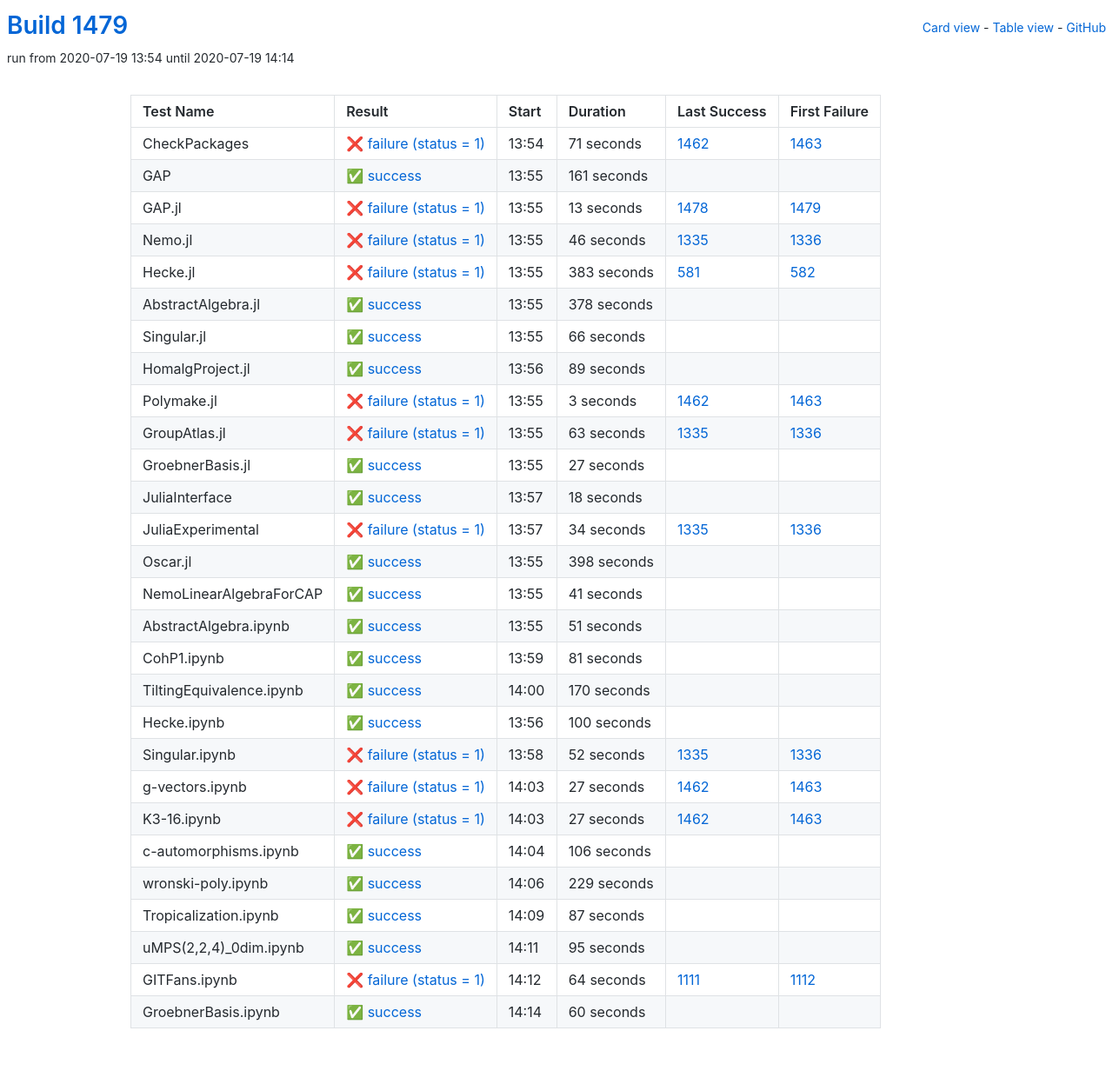
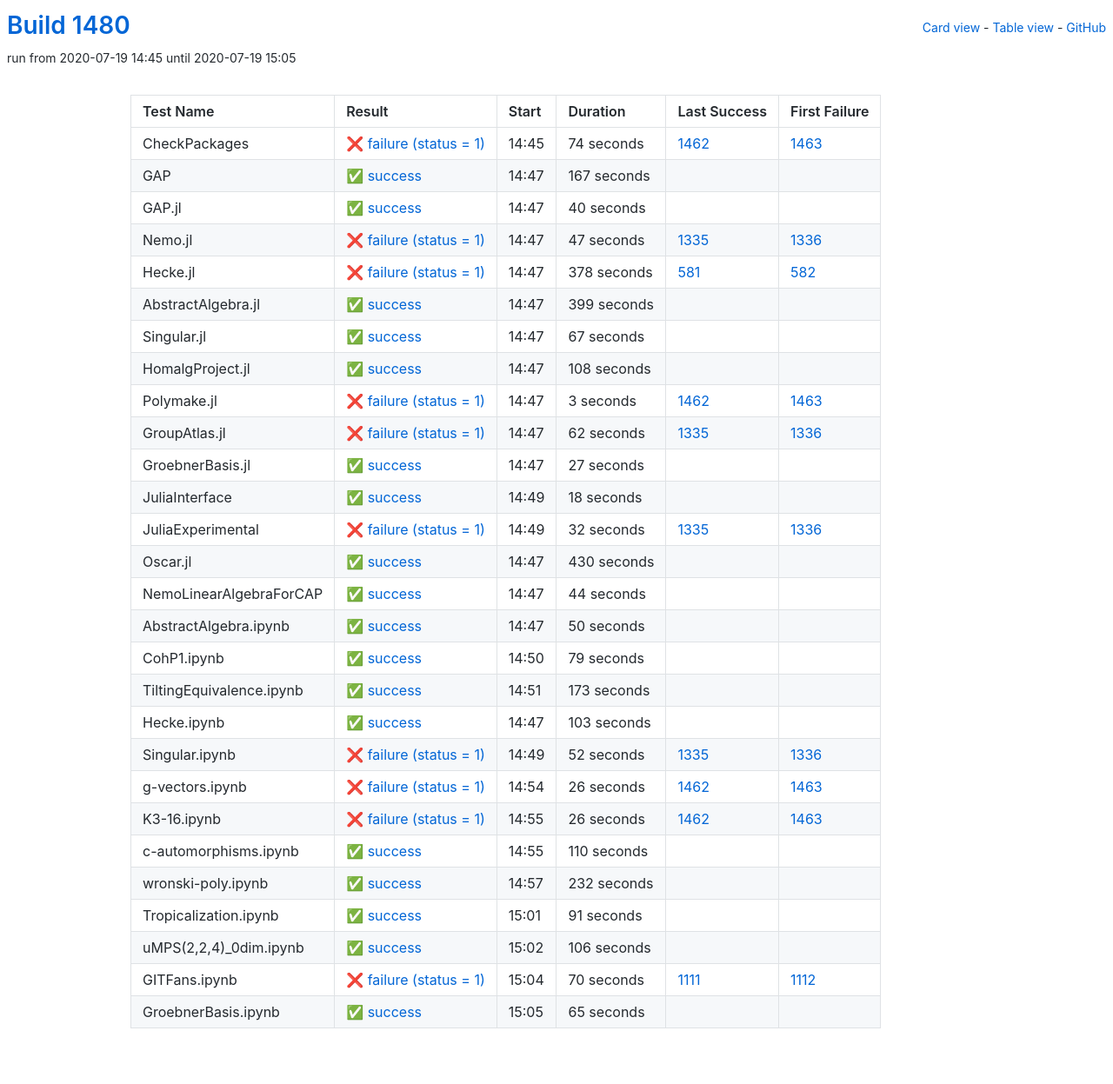
Before and after one commit to oscar-system/oscar-ci-status-1.4, a Jekyll site: the page built from table.html, in a window 1280 px wide. Shown: the whole page at 87% size. Built offline with Jekyll 4.4.1, drawn with Linux system fonts in a browser that asks for light colours.

Commit message:
Build #1480

```diff
--- a/_data/ci.yml
+++ b/_data/ci.yml
@@ -1,6 +1,6 @@
 ---
-build: 1479
-build_url: https://oscarci.mathematik.uni-kl.de/job/oscar-julia-1.4/1479/
+build: 1480
+build_url: https://oscarci.mathematik.uni-kl.de/job/oscar-julia-1.4/1480/
 job: oscar-julia-1.4
 organization: oscar-system
 repo: oscar-ci-status-1.4
@@ -8,104 +8,104 @@ repourl: https://github.com/oscar-system/oscar-ci-status-1.4
 tests:
 - name: CheckPackages
   id: checkpackages
-  log: https://oscarci.mathematik.uni-kl.de/job/oscar-julia-1.4/1479/artifact/logs/build-1479/CheckPackages.log
-  start: 2020-07-19 13:54
+  log: https://oscarci.mathematik.uni-kl.de/job/oscar-julia-1.4/1480/artifact/logs/build-1480/CheckPackages.log
+  start: 2020-07-19 14:45
   success: false
   exitcode: 1
   status: failure
-  duration: 71
+  duration: 74
   last_success: 1462
   last_success_url: https://oscarci.mathematik.uni-kl.de/job/oscar-julia-1.4/1462/
   first_failure: 1463
   first_failure_url: https://oscarci.mathematik.uni-kl.de/job/oscar-julia-1.4/1463/
 - name: GAP
   id: gap
-  log: https://oscarci.mathematik.uni-kl.de/job/oscar-julia-1.4/1479/artifact/logs/build-1479/GAP.log
-  start: 2020-07-19 13:55
+  log: https://oscarci.mathematik.uni-kl.de/job/oscar-julia-1.4/1480/artifact/logs/build-1480/GAP.log
+  start: 2020-07-19 14:47
   success: true
   exitcode: 0
   status: success
-  duration: 161
+  duration: 167
   last_success: false
   last_success_url:
   first_failure: false
   first_failure_url:
 - name: GAP.jl
   id: gap-jl
-  log: https://oscarci.mathematik.uni-kl.de/job/oscar-julia-1.4/1479/artifact/logs/build-1479/GAP.jl.log
-  start: 2020-07-19 13:55
+  log: https://oscarci.mathematik.uni-kl.de/job/oscar-julia-1.4/1480/artifact/logs/build-1480/GAP.jl.log
+  start: 2020-07-19 14:47
+  success: true
+  exitcode: 0
+  status: success
+  duration: 40
+  last_success: false
+  last_success_url:
+  first_failure: false
+  first_failure_url:
+- name: Nemo.jl
+  id: nemo-jl
+  log: https://oscarci.mathematik.uni-kl.de/job/oscar-julia-1.4/1480/artifact/logs/build-1480/Nemo.jl.log
+  start: 2020-07-19 14:47
   success: false
   exitcode: 1
   status: failure
-  duration: 13
-  last_success: 1478
-  last_success_url: https://oscarci.mathematik.uni-kl.de/job/oscar-julia-1.4/1478/
-  first_failure: 1479
-  first_failure_url: https://oscarci.mathematik.uni-kl.de/job/oscar-julia-1.4/1479/
-- name: Nemo.jl
-  id: nemo-jl
-  log: https://oscarci.mathematik.uni-kl.de/job/oscar-julia-1.4/1479/artifact/logs/build-1479/Nemo.jl.log
-  start: 2020-07-19 13:55
-  success: false
-  exitcode: 1
-  status: failure
-  duration: 46
+  duration: 47
   last_success: 1335
   last_success_url: https://oscarci.mathematik.uni-kl.de/job/oscar-julia-1.4/1335/
   first_failure: 1336
   first_failure_url: https://oscarci.mathematik.uni-kl.de/job/oscar-julia-1.4/1336/
 - name: Hecke.jl
   id: hecke-jl
-  log: https://oscarci.mathematik.uni-kl.de/job/oscar-julia-1.4/1479/artifact/logs/build-1479/Hecke.jl.log
-  start: 2020-07-19 13:55
+  log: https://oscarci.mathematik.uni-kl.de/job/oscar-julia-1.4/1480/artifact/logs/build-1480/Hecke.jl.log
+  start: 2020-07-19 14:47
   success: false
   exitcode: 1
   status: failure
-  duration: 383
+  duration: 378
   last_success: 581
   last_success_url: https://oscarci.mathematik.uni-kl.de/job/oscar-julia-1.4/581/
   first_failure: 582
   first_failure_url: https://oscarci.mathematik.uni-kl.de/job/oscar-julia-1.4/582/
 - name: AbstractAlgebra.jl
   id: abstractalgebra-jl
-  log: https://oscarci.mathematik.uni-kl.de/job/oscar-julia-1.4/1479/artifact/logs/build-1479/AbstractAlgebra.jl.log
-  start: 2020-07-19 13:55
+  log: https://oscarci.mathematik.uni-kl.de/job/oscar-julia-1.4/1480/artifact/logs/build-1480/AbstractAlgebra.jl.log
+  start: 2020-07-19 14:47
   success: true
   exitcode: 0
   status: success
-  duration: 378
+  duration: 399
   last_success: false
   last_success_url:
   first_failure: false
   first_failure_url:
 - name: Singular.jl
   id: singular-jl
-  log: https://oscarci.mathematik.uni-kl.de/job/oscar-julia-1.4/1479/artifact/logs/build-1479/Singular.jl.log
-  start: 2020-07-19 13:55
+  log: https://oscarci.mathematik.uni-kl.de/job/oscar-julia-1.4/1480/artifact/logs/build-1480/Singular.jl.log
+  start: 2020-07-19 14:47
   success: true
   exitcode: 0
   status: success
-  duration: 66
+  duration: 67
   last_success: false
   last_success_url:
   first_failure: false
   first_failure_url:
 - name: HomalgProject.jl
   id: homalgproject-jl
-  log: https://oscarci.mathematik.uni-kl.de/job/oscar-julia-1.4/1479/artifact/logs/build-1479/HomalgProject.jl.log
-  start: 2020-07-19 13:56
+  log: https://oscarci.mathematik.uni-kl.de/job/oscar-julia-1.4/1480/artifact/logs/build-1480/HomalgProject.jl.log
+  start: 2020-07-19 14:47
   success: true
   exitcode: 0
   status: success
-  duration: 89
+  duration: 108
   last_success: false
   last_success_url:
   first_failure: false
   first_failure_url:
 - name: Polymake.jl
   id: polymake-jl
-  log: https://oscarci.mathematik.uni-kl.de/job/oscar-julia-1.4/1479/artifact/logs/build-1479/Polymake.jl.log
-  start: 2020-07-19 13:55
+  log: https://oscarci.mathematik.uni-kl.de/job/oscar-julia-1.4/1480/artifact/logs/build-1480/Polymake.jl.log
+  start: 2020-07-19 14:47
   success: false
   exitcode: 1
   status: failure
@@ -116,20 +116,20 @@ tests:
   first_failure_url: https://oscarci.mathematik.uni-kl.de/job/oscar-julia-1.4/1463/
 - name: GroupAtlas.jl
   id: groupatlas-jl
-  log: https://oscarci.mathematik.uni-kl.de/job/oscar-julia-1.4/1479/artifact/logs/build-1479/GroupAtlas.jl.log
-  start: 2020-07-19 13:55
+  log: https://oscarci.mathematik.uni-kl.de/job/oscar-julia-1.4/1480/artifact/logs/build-1480/GroupAtlas.jl.log
+  start: 2020-07-19 14:47
   success: false
   exitcode: 1
   status: failure
-  duration: 63
+  duration: 62
   last_success: 1335
   last_success_url: https://oscarci.mathematik.uni-kl.de/job/oscar-julia-1.4/1335/
   first_failure: 1336
   first_failure_url: https://oscarci.mathematik.uni-kl.de/job/oscar-julia-1.4/1336/
 - name: GroebnerBasis.jl
   id: groebnerbasis-jl
-  log: https://oscarci.mathematik.uni-kl.de/job/oscar-julia-1.4/1479/artifact/logs/build-1479/GroebnerBasis.jl.log
-  start: 2020-07-19 13:55
+  log: https://oscarci.mathematik.uni-kl.de/job/oscar-julia-1.4/1480/artifact/logs/build-1480/GroebnerBasis.jl.log
+  start: 2020-07-19 14:47
   success: true
   exitcode: 0
   status: success
@@ -140,8 +140,8 @@ tests:
   first_failure_url:
 - name: JuliaInterface
   id: juliainterface
-  log: https://oscarci.mathematik.uni-kl.de/job/oscar-julia-1.4/1479/artifact/logs/build-1479/JuliaInterface.log
-  start: 2020-07-19 13:57
+  log: https://oscarci.mathematik.uni-kl.de/job/oscar-julia-1.4/1480/artifact/logs/build-1480/JuliaInterface.log
+  start: 2020-07-19 14:49
   success: true
   exitcode: 0
   status: success
@@ -152,92 +152,92 @@ tests:
   first_failure_url:
 - name: JuliaExperimental
   id: juliaexperimental
-  log: https://oscarci.mathematik.uni-kl.de/job/oscar-julia-1.4/1479/artifact/logs/build-1479/JuliaExperimental.log
-  start: 2020-07-19 13:57
+  log: https://oscarci.mathematik.uni-kl.de/job/oscar-julia-1.4/1480/artifact/logs/build-1480/JuliaExperimental.log
+  start: 2020-07-19 14:49
   success: false
   exitcode: 1
   status: failure
-  duration: 34
+  duration: 32
   last_success: 1335
   last_success_url: https://oscarci.mathematik.uni-kl.de/job/oscar-julia-1.4/1335/
   first_failure: 1336
   first_failure_url: https://oscarci.mathematik.uni-kl.de/job/oscar-julia-1.4/1336/
 - name: Oscar.jl
   id: oscar-jl
-  log: https://oscarci.mathematik.uni-kl.de/job/oscar-julia-1.4/1479/artifact/logs/build-1479/Oscar.jl.log
-  start: 2020-07-19 13:55
+  log: https://oscarci.mathematik.uni-kl.de/job/oscar-julia-1.4/1480/artifact/logs/build-1480/Oscar.jl.log
+  start: 2020-07-19 14:47
   success: true
   exitcode: 0
   status: success
-  duration: 398
+  duration: 430
   last_success: false
   last_success_url:
   first_failure: false
   first_failure_url:
 - name: NemoLinearAlgebraForCAP
   id: nemolinearalgebraforcap
-  log: https://oscarci.mathematik.uni-kl.de/job/oscar-julia-1.4/1479/artifact/logs/build-1479/NemoLinearAlgebraForCAP.log
-  start: 2020-07-19 13:55
+  log: https://oscarci.mathematik.uni-kl.de/job/oscar-julia-1.4/1480/artifact/logs/build-1480/NemoLinearAlgebraForCAP.log
+  start: 2020-07-19 14:47
   success: true
   exitcode: 0
   status: success
-  duration: 41
+  duration: 44
   last_success: false
   last_success_url:
   first_failure: false
   first_failure_url:
 - name: AbstractAlgebra.ipynb
   id: abstractalgebra-ipynb
-  log: https://oscarci.mathematik.uni-kl.de/job/oscar-julia-1.4/1479/artifact/logs/build-1479/AbstractAlgebra.ipynb.log
-  start: 2020-07-19 13:55
+  log: https://oscarci.mathematik.uni-kl.de/job/oscar-julia-1.4/1480/artifact/logs/build-1480/AbstractAlgebra.ipynb.log
+  start: 2020-07-19 14:47
   success: true
   exitcode: 0
   status: success
-  duration: 51
+  duration: 50
   last_success: false
   last_success_url:
   first_failure: false
   first_failure_url:
 - name: CohP1.ipynb
   id: cohp1-ipynb
-  log: https://oscarci.mathematik.uni-kl.de/job/oscar-julia-1.4/1479/artifact/logs/build-1479/CohP1.ipynb.log
-  start: 2020-07-19 13:59
+  log: https://oscarci.mathematik.uni-kl.de/job/oscar-julia-1.4/1480/artifact/logs/build-1480/CohP1.ipynb.log
+  start: 2020-07-19 14:50
   success: true
   exitcode: 0
   status: success
-  duration: 81
+  duration: 79
   last_success: false
   last_success_url:
   first_failure: false
   first_failure_url:
 - name: TiltingEquivalence.ipynb
   id: tiltingequivalence-ipynb
-  log: https://oscarci.mathematik.uni-kl.de/job/oscar-julia-1.4/1479/artifact/logs/build-1479/TiltingEquivalence.ipynb.log
-  start: 2020-07-19 14:00
+  log: https://oscarci.mathematik.uni-kl.de/job/oscar-julia-1.4/1480/artifact/logs/build-1480/TiltingEquivalence.ipynb.log
+  start: 2020-07-19 14:51
   success: true
   exitcode: 0
   status: success
-  duration: 170
+  duration: 173
   last_success: false
   last_success_url:
   first_failure: false
   first_failure_url:
 - name: Hecke.ipynb
   id: hecke-ipynb
-  log: https://oscarci.mathematik.uni-kl.de/job/oscar-julia-1.4/1479/artifact/logs/build-1479/Hecke.ipynb.log
-  start: 2020-07-19 13:56
+  log: https://oscarci.mathematik.uni-kl.de/job/oscar-julia-1.4/1480/artifact/logs/build-1480/Hecke.ipynb.log
+  start: 2020-07-19 14:47
   success: true
   exitcode: 0
   status: success
-  duration: 100
+  duration: 103
   last_success: false
   last_success_url:
   first_failure: false
   first_failure_url:
 - name: Singular.ipynb
   id: singular-ipynb
-  log: https://oscarci.mathematik.uni-kl.de/job/oscar-julia-1.4/1479/artifact/logs/build-1479/Singular.ipynb.log
-  start: 2020-07-19 13:58
+  log: https://oscarci.mathematik.uni-kl.de/job/oscar-julia-1.4/1480/artifact/logs/build-1480/Singular.ipynb.log
+  start: 2020-07-19 14:49
   success: false
   exitcode: 1
   status: failure
@@ -248,32 +248,68 @@ tests:
   first_failure_url: https://oscarci.mathematik.uni-kl.de/job/oscar-julia-1.4/1336/
 - name: g-vectors.ipynb
   id: g-vectors-ipynb
-  log: https://oscarci.mathematik.uni-kl.de/job/oscar-julia-1.4/1479/artifact/logs/build-1479/g-vectors.ipynb.log
-  start: 2020-07-19 14:03
+  log: https://oscarci.mathematik.uni-kl.de/job/oscar-julia-1.4/1480/artifact/logs/build-1480/g-vectors.ipynb.log
+  start: 2020-07-19 14:54
   success: false
   exitcode: 1
   status: failure
-  duration: 27
+  duration: 26
   last_success: 1462
   last_success_url: https://oscarci.mathematik.uni-kl.de/job/oscar-julia-1.4/1462/
   first_failure: 1463
   first_failure_url: https://oscarci.mathematik.uni-kl.de/job/oscar-julia-1.4/1463/
 - name: K3-16.ipynb
   id: k3-16-ipynb
-  log: https://oscarci.mathematik.uni-kl.de/job/oscar-julia-1.4/1479/artifact/logs/build-1479/K3-16.ipynb.log
-  start: 2020-07-19 14:03
+  log: https://oscarci.mathematik.uni-kl.de/job/oscar-julia-1.4/1480/artifact/logs/build-1480/K3-16.ipynb.log
+  start: 2020-07-19 14:55
   success: false
   exitcode: 1
   status: failure
-  duration: 27
+  duration: 26
   last_success: 1462
   last_success_url: https://oscarci.mathematik.uni-kl.de/job/oscar-julia-1.4/1462/
   first_failure: 1463
   first_failure_url: https://oscarci.mathematik.uni-kl.de/job/oscar-julia-1.4/1463/
 - name: c-automorphisms.ipynb
   id: c-automorphisms-ipynb
-  log: https://oscarci.mathematik.uni-kl.de/job/oscar-julia-1.4/1479/artifact/logs/build-1479/c-automorphisms.ipynb.log
-  start: 2020-07-19 14:04
+  log: https://oscarci.mathematik.uni-kl.de/job/oscar-julia-1.4/1480/artifact/logs/build-1480/c-automorphisms.ipynb.log
+  start: 2020-07-19 14:55
+  success: true
+  exitcode: 0
+  status: success
+  duration: 110
+  last_success: false
+  last_success_url:
+  first_failure: false
+  first_failure_url:
+- name: wronski-poly.ipynb
+  id: wronski-poly-ipynb
+  log: https://oscarci.mathematik.uni-kl.de/job/oscar-julia-1.4/1480/artifact/logs/build-1480/wronski-poly.ipynb.log
+  start: 2020-07-19 14:57
+  success: true
+  exitcode: 0
+  status: success
+  duration: 232
+  last_success: false
+  last_success_url:
+  first_failure: false
+  first_failure_url:
+- name: Tropicalization.ipynb
+  id: tropicalization-ipynb
+  log: https://oscarci.mathematik.uni-kl.de/job/oscar-julia-1.4/1480/artifact/logs/build-1480/Tropicalization.ipynb.log
+  start: 2020-07-19 15:01
+  success: true
+  exitcode: 0
+  status: success
+  duration: 91
+  last_success: false
+  last_success_url:
+  first_failure: false
+  first_failure_url:
+- name: uMPS(2,2,4)_0dim.ipynb
+  id: umps-2-2-4-0dim-ipynb
+  log: https://oscarci.mathematik.uni-kl.de/job/oscar-julia-1.4/1480/artifact/logs/build-1480/uMPS-2-2-4-_0dim.ipynb.log
+  start: 2020-07-19 15:02
   success: true
   exitcode: 0
   status: success
@@ -282,62 +318,26 @@ tests:
   last_success_url:
   first_failure: false
   first_failure_url:
-- name: wronski-poly.ipynb
-  id: wronski-poly-ipynb
-  log: https://oscarci.mathematik.uni-kl.de/job/oscar-julia-1.4/1479/artifact/logs/build-1479/wronski-poly.ipynb.log
-  start: 2020-07-19 14:06
-  success: true
-  exitcode: 0
-  status: success
-  duration: 229
-  last_success: false
-  last_success_url:
-  first_failure: false
-  first_failure_url:
-- name: Tropicalization.ipynb
-  id: tropicalization-ipynb
-  log: https://oscarci.mathematik.uni-kl.de/job/oscar-julia-1.4/1479/artifact/logs/build-1479/Tropicalization.ipynb.log
-  start: 2020-07-19 14:09
-  success: true
-  exitcode: 0
-  status: success
-  duration: 87
-  last_success: false
-  last_success_url:
-  first_failure: false
-  first_failure_url:
-- name: uMPS(2,2,4)_0dim.ipynb
-  id: umps-2-2-4-0dim-ipynb
-  log: https://oscarci.mathematik.uni-kl.de/job/oscar-julia-1.4/1479/artifact/logs/build-1479/uMPS-2-2-4-_0dim.ipynb.log
-  start: 2020-07-19 14:11
-  success: true
-  exitcode: 0
-  status: success
-  duration: 95
-  last_success: false
-  last_success_url:
-  first_failure: false
-  first_failure_url:
 - name: GITFans.ipynb
   id: gitfans-ipynb
-  log: https://oscarci.mathematik.uni-kl.de/job/oscar-julia-1.4/1479/artifact/logs/build-1479/GITFans.ipynb.log
-  start: 2020-07-19 14:12
+  log: https://oscarci.mathematik.uni-kl.de/job/oscar-julia-1.4/1480/artifact/logs/build-1480/GITFans.ipynb.log
+  start: 2020-07-19 15:04
   success: false
   exitcode: 1
   status: failure
-  duration: 64
+  duration: 70
   last_success: 1111
   last_success_url: https://oscarci.mathematik.uni-kl.de/job/oscar-julia-1.4/1111/
   first_failure: 1112
   first_failure_url: https://oscarci.mathematik.uni-kl.de/job/oscar-julia-1.4/1112/
 - name: GroebnerBasis.ipynb
   id: groebnerbasis-ipynb
-  log: https://oscarci.mathematik.uni-kl.de/job/oscar-julia-1.4/1479/artifact/logs/build-1479/GroebnerBasis.ipynb.log
-  start: 2020-07-19 14:14
+  log: https://oscarci.mathematik.uni-kl.de/job/oscar-julia-1.4/1480/artifact/logs/build-1480/GroebnerBasis.ipynb.log
+  start: 2020-07-19 15:05
   success: true
   exitcode: 0
   status: success
-  duration: 60
+  duration: 65
   last_success: false
   last_success_url:
   first_failure: false
```
Also changed, not shown: README.md.
